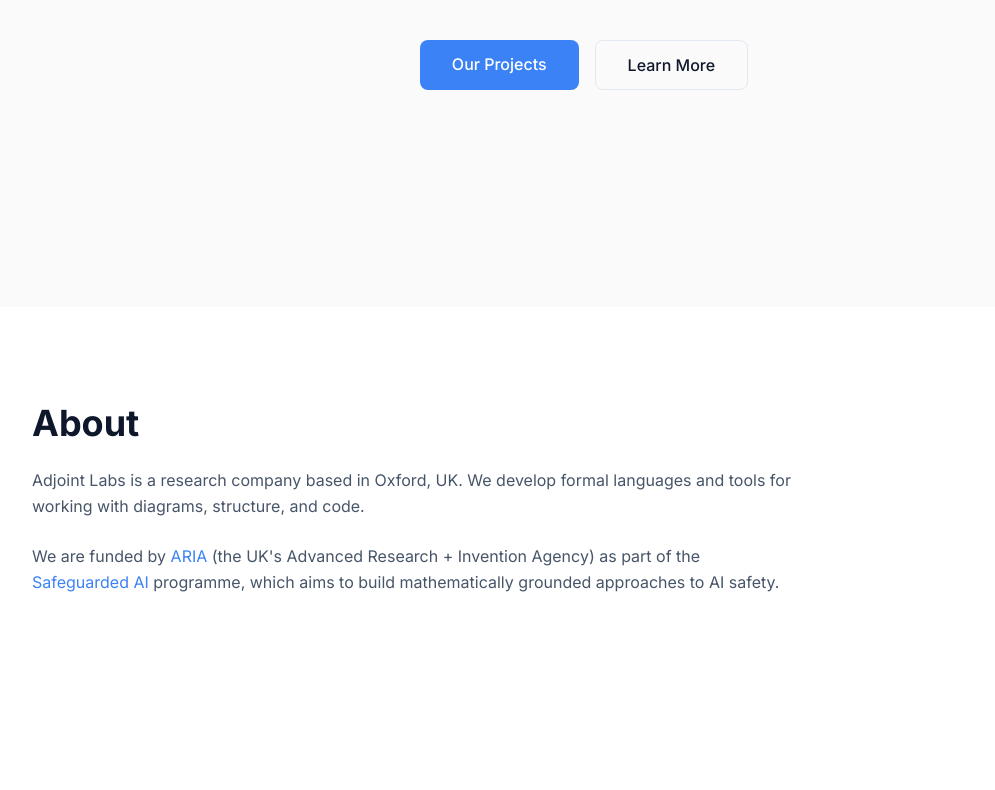
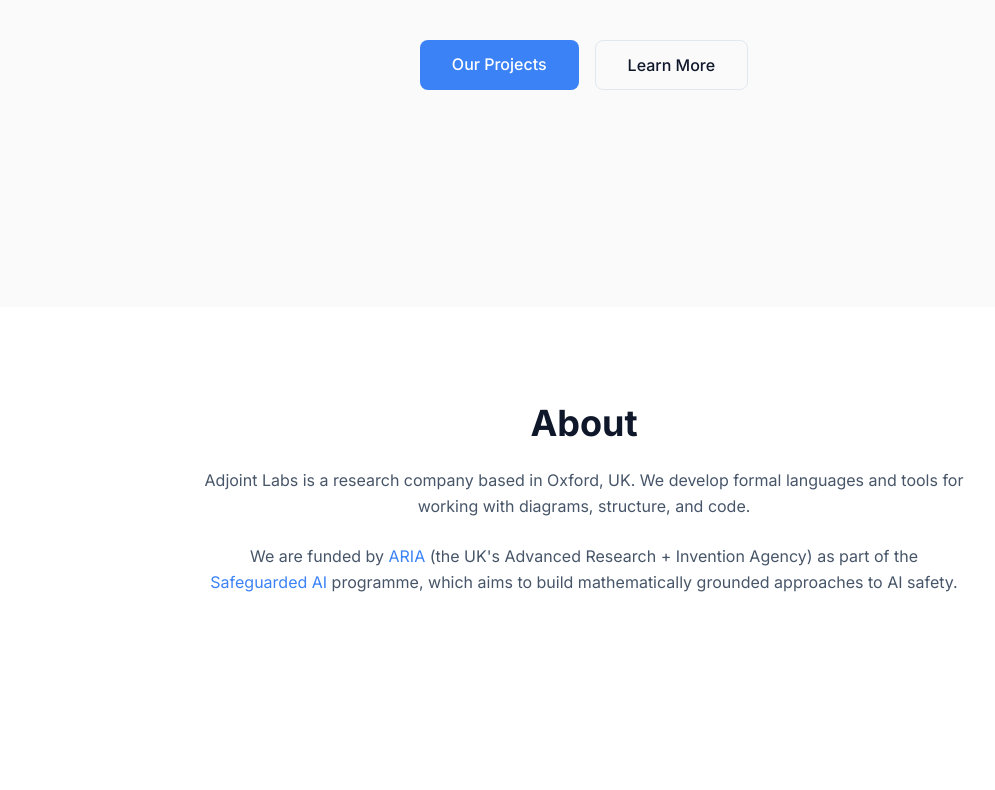
Before and after one commit to adjointlabs/adjointlabs.github.io, a React (Vite) app: page / in a window 1280 px wide. Shown: the part 493-1283 px from the top of the page, without its empty margins (56-1051 px from the left). Built offline with nearby package versions, Linux system fonts and the light colour scheme.

Commit message:
minor edit

```diff
--- a/src/components/About.tsx
+++ b/src/components/About.tsx
@@ -2,7 +2,7 @@
   return (
     <section id="about" className="py-24 bg-[--color-surface]">
       <div className="max-w-6xl mx-auto px-6">
-        <div className="max-w-3xl">
+        <div className="max-w-3xl mx-auto text-center">
           <h2 className="text-3xl md:text-4xl font-bold text-[--color-text-primary] mb-6">
             About
           </h2>
```
